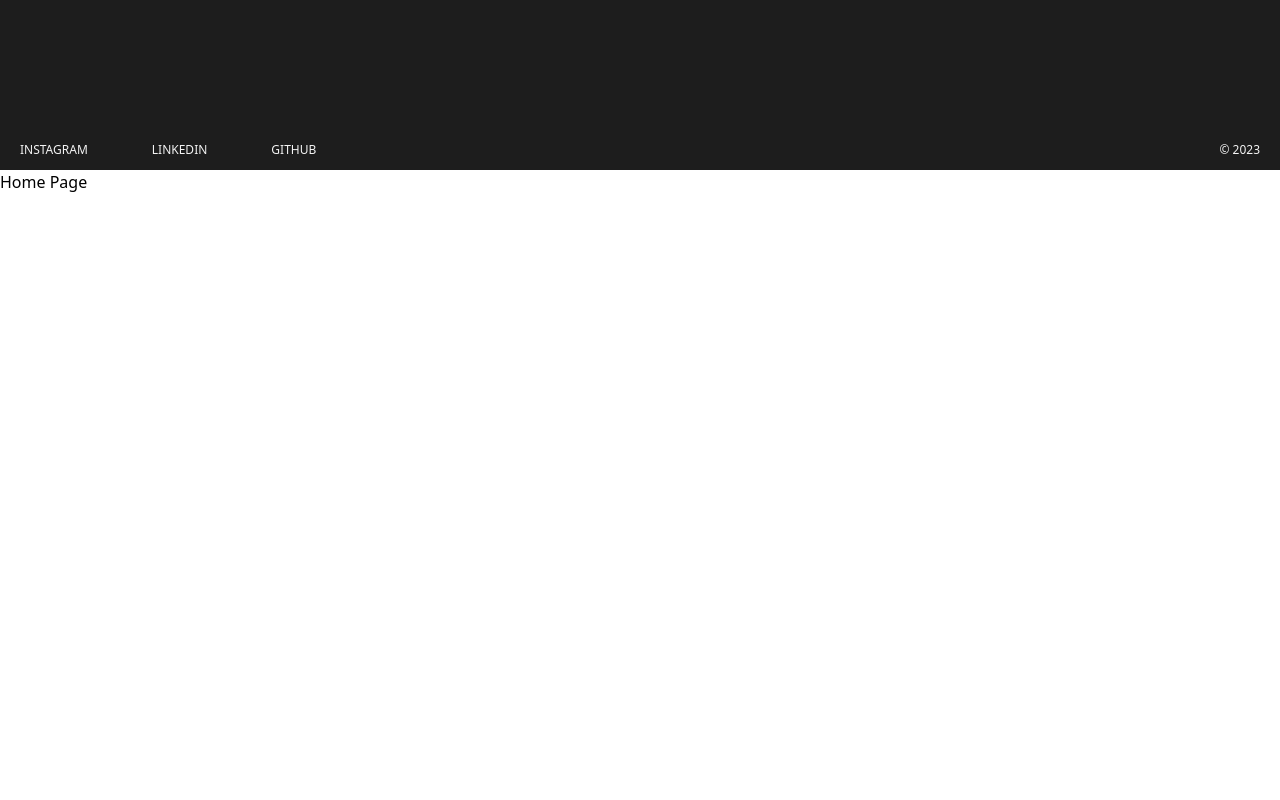
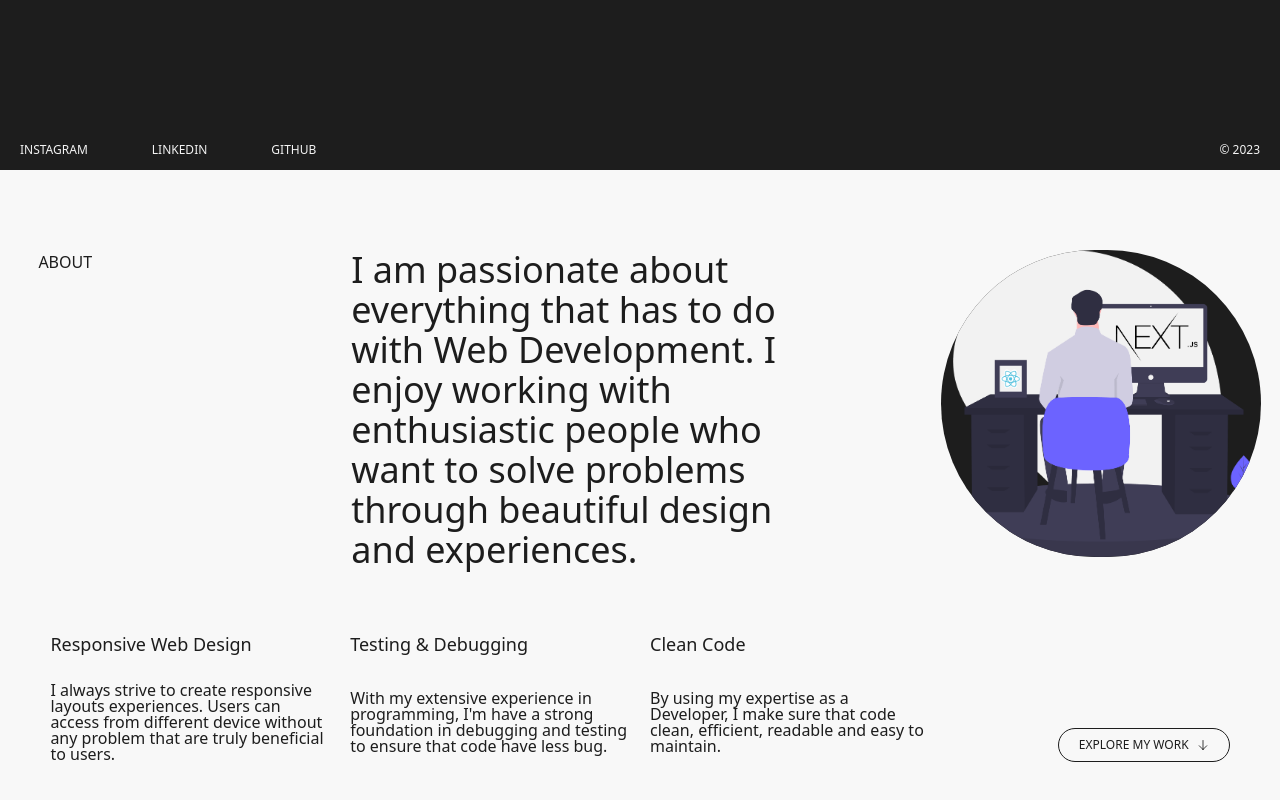
Before and after one commit to zylcom/portfolio-nextjs, a Next.js app: page / in a window 1280 px wide. Shown: the part 630-1430 px from the top of the page. Before the commit the page ends 824 px from the top, so only its background shows below. Built offline with nearby package versions, Linux system fonts and the light colour scheme.

Commit message:
feat: add about component

```diff
--- /dev/null
+++ b/src/components/about.tsx
@@ -0,0 +1,69 @@
+import Image from "next/image";
+
+export default function About() {
+  return (
+    <section
+      id="about"
+      className="bg-zhen-zhu-bai-pearl text-dynamic-black sm:px-[3vw] md:py-20"
+    >
+      <div className="mb-10 grid grid-cols-1 gap-y-6 md:grid-cols-4">
+        <h2 className="hidden text-sm uppercase md:block xl:text-base">
+          About
+        </h2>
+
+        <p className="order-2 max-w-lg px-3 text-xl md:order-2 md:col-span-2 md:text-4xl lg:text-4xl">
+          I am passionate about everything that has to do with Web Development.
+          I enjoy working with enthusiastic people who want to solve problems
+          through beautiful design and experiences.
+        </p>
+
+        <Image
+          src="/hero-image.png"
+          alt="Sabilillah"
+          width="720"
+          height="720"
+          className="order-1 mx-auto bg-dynamic-black md:order-3 md:rounded-full xl:max-w-xs"
+          priority
+        />
+      </div>
+
+      <div className="grid grid-cols-1 gap-y-8 px-3 sm:gap-x-5 md:grid-cols-4 max-md:[&_div:not(:last-child)]:border-t [&_div]:grid [&_div]:grid-cols-[6rem,60%] [&_div]:justify-between [&_div]:border-t-dynamic-black [&_div]:pt-5 md:[&_div]:grid-cols-1 md:[&_div]:gap-y-6 [&_p]:text-xs lg:[&_p]:text-base lg:[&_p]:leading-4 [&_h3]:text-sm lg:[&_h3]:text-lg">
+        <div>
+          <h3>Responsive Web Design</h3>
+          <p>
+            I always strive to create responsive layouts experiences. Users can
+            access from different device without any problem that are truly
+            beneficial to users.
+          </p>
+        </div>
+
+        <div>
+          <h3>Testing &amp; Debugging</h3>
+          <p>
+            With my extensive experience in programming, I&apos;m have a strong
+            foundation in debugging and testing to ensure that code have less
+            bug.
+          </p>
+        </div>
+
+        <div>
+          <h3>Clean Code</h3>
+          <p>
+            By using my expertise as a Developer, I make sure that code clean,
+            efficient, readable and easy to maintain.
+          </p>
+        </div>
+
+        <div>
+          <a
+            href="#"
+            className="col-span-2 flex items-center justify-center gap-x-2 whitespace-nowrap rounded-full border border-dynamic-black px-5 py-2 text-xs uppercase md:self-end md:justify-self-end"
+          >
+            Explore my work
+            <Image src="/ArrowDown.svg" alt="" width="12" height="12" />
+          </a>
+        </div>
+      </div>
+    </section>
+  );
+}
--- a/src/pages/index.tsx
+++ b/src/pages/index.tsx
@@ -1,4 +1,5 @@
 import Head from "next/head";
+import About from "@/components/about";
 import Header from "@/components/header";
 
 export default function Home() {
@@ -15,7 +16,10 @@ export default function Home() {
       </Head>
 
       <Header />
-      <main>Home Page</main>
+
+      <main>
+        <About />
+      </main>
     </>
   );
 }
```
